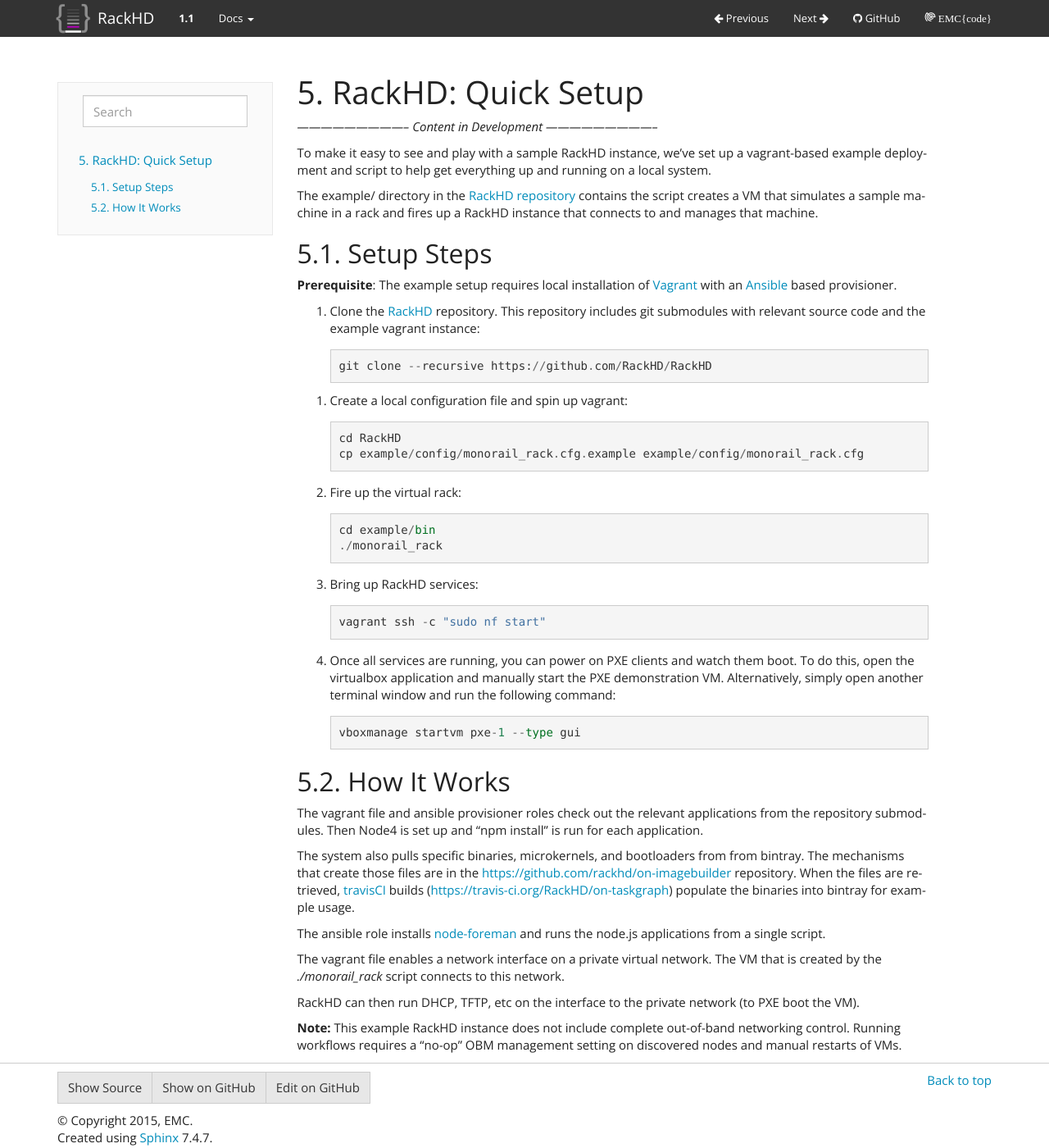
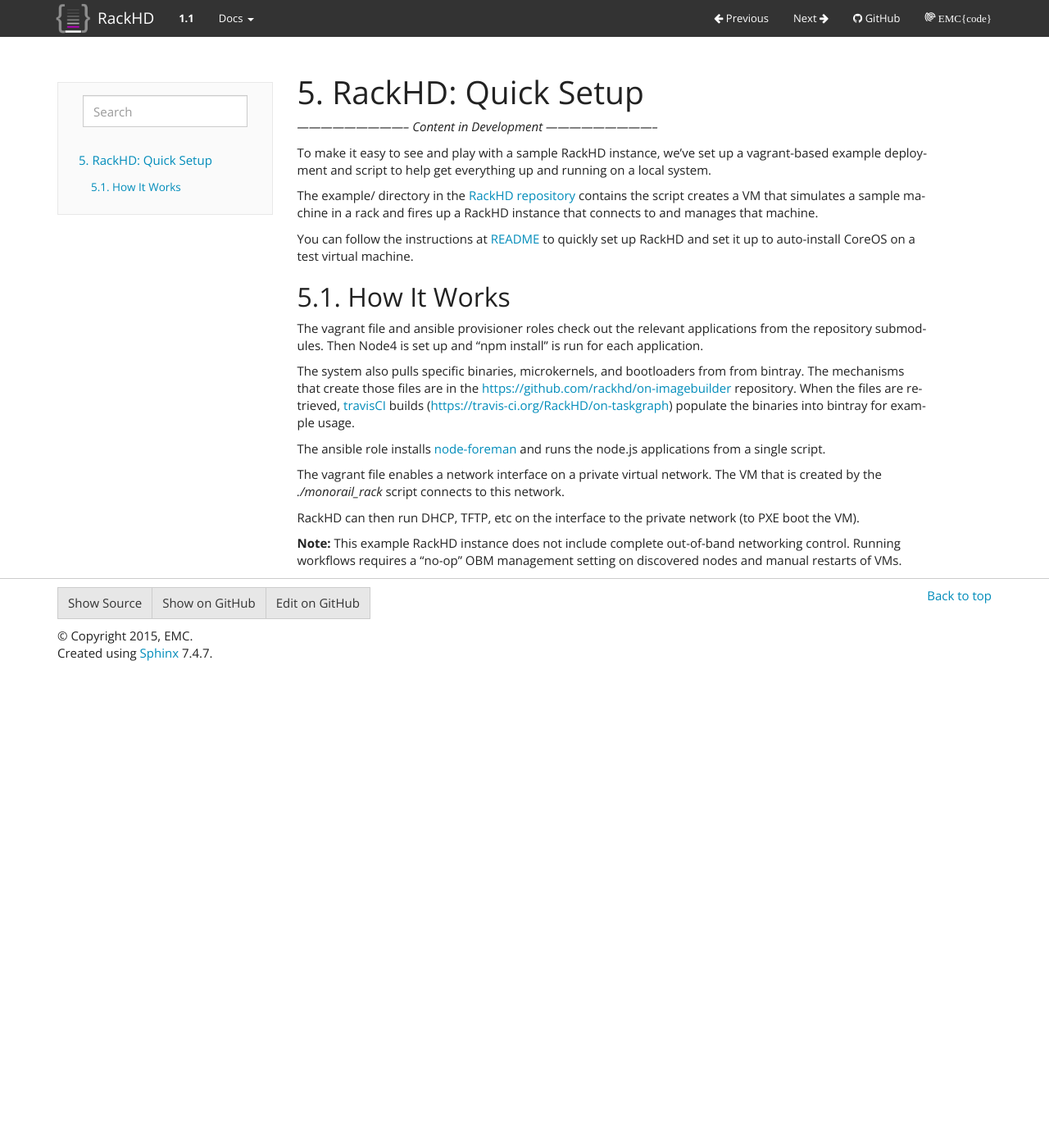
Before and after one commit to RackHD/docs, a Sphinx documentation site: the page built from docs/getting_started.rst, in a window 1280 px wide and 1400 px high. Shown: the whole window at 82% size. Built offline with Sphinx 7.4.7, drawn with Linux system fonts in a browser that asks for light colours.

Commit message:
leveraging README in example/ directory for the quick setup instructions

```diff
--- a/docs/getting_started.rst
+++ b/docs/getting_started.rst
@@ -7,47 +7,15 @@
 set up a vagrant-based example deployment and script to help get everything
 up and running on a local system.
 
-The example/ directory in the `RackHD repository`_ contains the script creates a VM that simulates a sample machine in a
-rack and fires up a RackHD instance that connects to and manages that machine.
+The example/ directory in the `RackHD repository`_ contains the script
+creates a VM that simulates a sample machine in a rack and fires up a RackHD
+instance that connects to and manages that machine.
 
+You can follow the instructions at `README`_ to quickly set up RackHD and
+set it up to auto-install CoreOS on a test virtual machine.
 
 .. _RackHD repository: https://github.com/RackHD/RackHD
-
-Setup Steps
-------------------------------
-
-.. note::
-
-**Prerequisite**: The example setup requires local installation of `Vagrant`_ with an `Ansible`_ based provisioner.
-
-.. _Vagrant: https://www.vagrantup.com
-.. _Ansible: http://www.ansible.com
-
-#. Clone the `RackHD`_ repository. This repository includes git submodules with relevant source code and the example vagrant instance::
-
-    git clone --recursive https://github.com/RackHD/RackHD
-
-.. _RackHD: https://github.com/RackHD/RackHD
-
-#. Create a local configuration file and spin up vagrant::
-
-    cd RackHD
-    cp example/config/monorail_rack.cfg.example example/config/monorail_rack.cfg
-
-#. Fire up the virtual rack::
-
-    cd example/bin
-    ./monorail_rack
-
-#. Bring up RackHD services::
-
-    vagrant ssh -c "sudo nf start"
-
-#. Once all services are running, you can power on PXE clients and watch them boot. To do this, open the virtualbox application and manually start the PXE demonstration VM. Alternatively, simply open another terminal window and run the following command::
-
-    vboxmanage startvm pxe-1 --type gui
-
-
+.. _README: https://github.com/RackHD/RackHD/blob/master/example/README.md
 
 How It Works
 ---------------------
```
